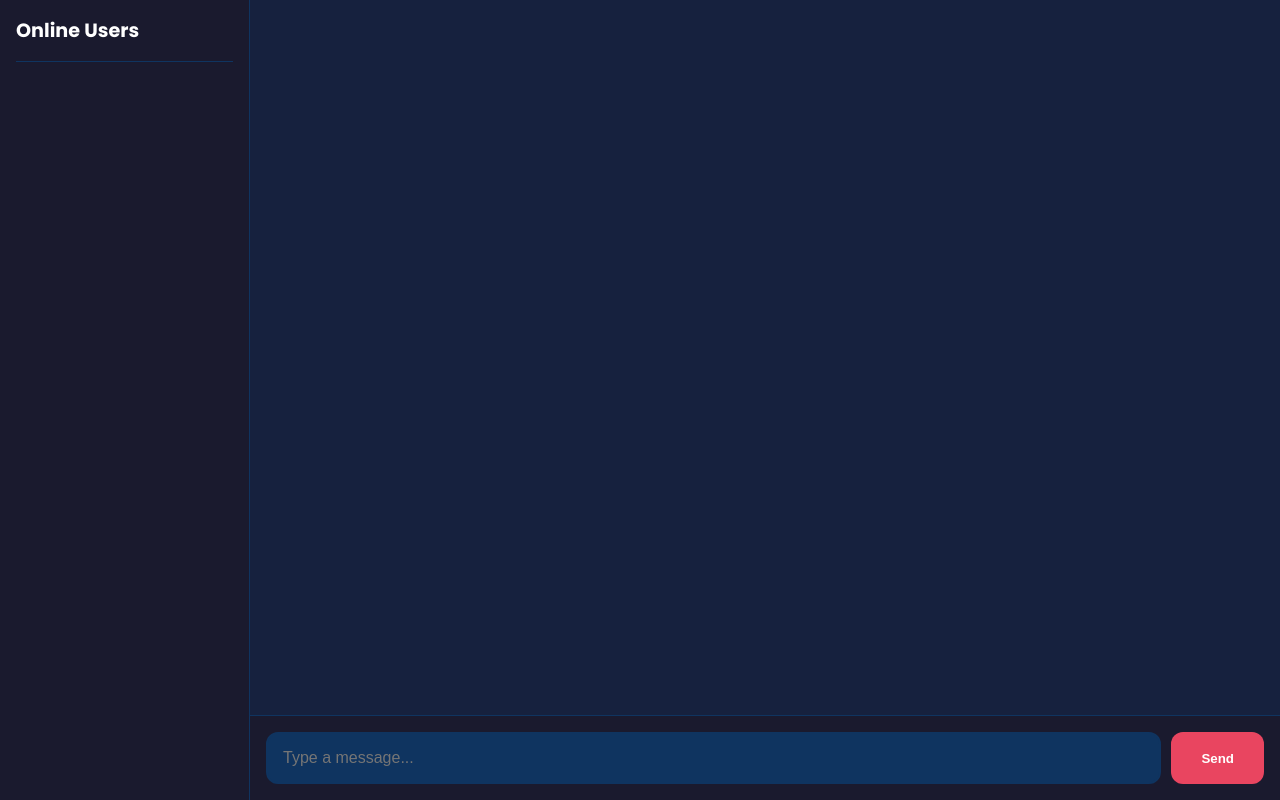
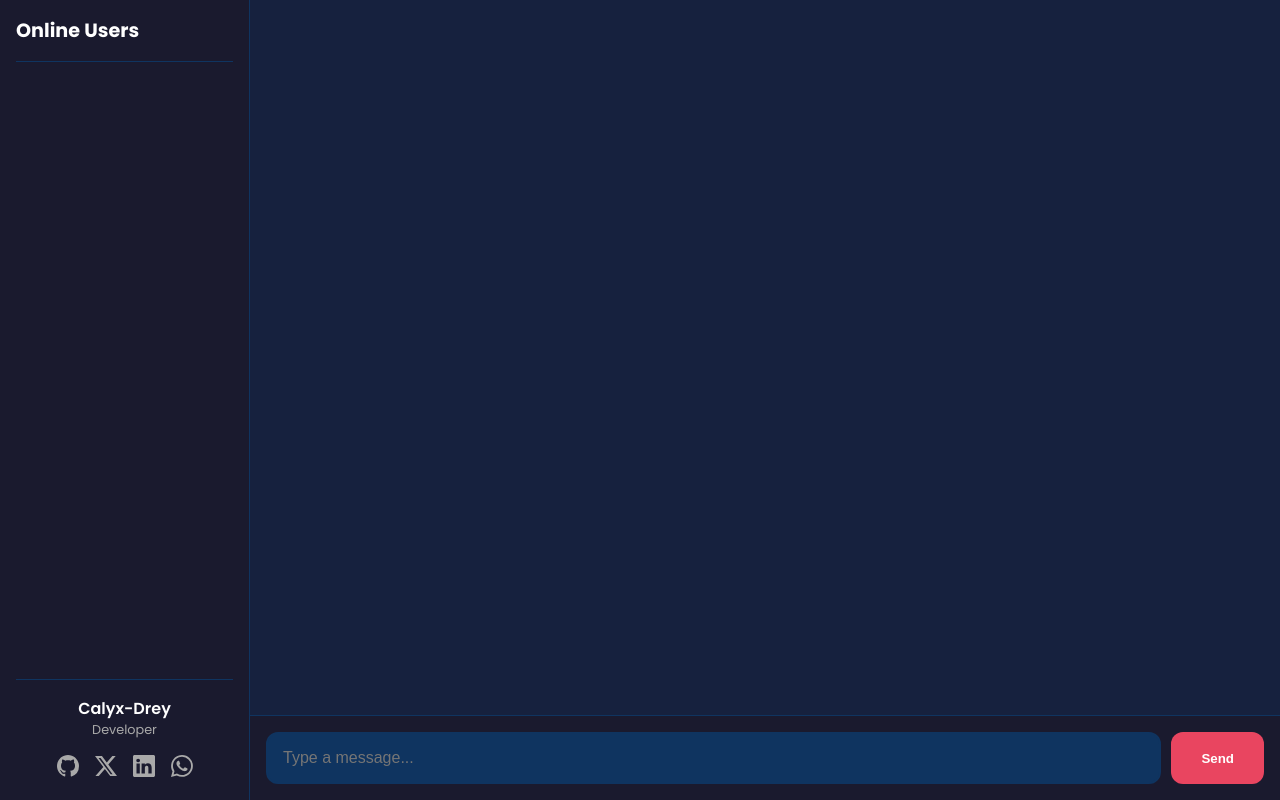
Before and after one commit to calyxdrey18/calyx-ai, a website: page public/index.html in a window 1280 px wide. Both pictures are taken after typing "Sample" into the empty fields and a click on the button "Join Chat". Drawn offline with nearby package versions, Linux system fonts and the light colour scheme; no server answers.

Commit message:
Update index.html

```diff
--- a/public/index.html
+++ b/public/index.html
@@ -42,10 +42,19 @@
 
         .user-sidebar { position: fixed; top: 0; left: 0; width: 250px; height: 100%; background-color: var(--bg-color); z-index: 1000; display: flex; flex-direction: column; padding: 1rem; transform: translateX(-100%); transition: transform 0.3s ease-in-out; }
         .user-sidebar.visible { transform: translateX(0); }
-        .user-sidebar h2 { font-size: 1.2rem; color: #fff; padding-bottom: 1rem; border-bottom: 1px solid var(--border-color); margin-bottom: 1rem; }
-        #user-list { list-style: none; overflow-y: auto; }
+        .user-sidebar h2 { font-size: 1.2rem; color: #fff; padding-bottom: 1rem; border-bottom: 1px solid var(--border-color); margin-bottom: 1rem; flex-shrink: 0; }
+        #user-list { list-style: none; overflow-y: auto; flex-grow: 1; } /* flex-grow is key */
         #user-list li { padding: 8px 0; color: var(--light-gray); display: flex; align-items: center; gap: 10px; }
         #user-list li::before { content: '●'; color: var(--accent-color); font-size: 0.8em; }
+
+        /* NEW: Sidebar Footer */
+        .sidebar-footer { flex-shrink: 0; padding-top: 1rem; margin-top: 1rem; border-top: 1px solid var(--border-color); text-align: center; }
+        .dev-meta .dev-name { font-weight: 600; color: #fff; }
+        .dev-meta .dev-title { font-size: 0.8rem; color: var(--light-gray); margin-bottom: 1rem; }
+        .social-links { display: flex; justify-content: center; gap: 1rem; }
+        .social-links a { color: var(--light-gray); transition: all 0.2s ease; }
+        .social-links a:hover { color: var(--accent-color); transform: translateY(-2px); }
+        .social-icon { width: 22px; height: 22px; }
 
         .main-chat { flex: 1; display: flex; flex-direction: column; }
         #messages { list-style-type: none; padding: 1.5rem; flex: 1; overflow-y: auto; display: flex; flex-direction: column; gap: 1rem; }
@@ -73,12 +82,11 @@
         #message-input:focus { outline: none; border-color: var(--accent-color); }
         #send-btn { padding: 15px 30px; margin-left: 10px; font-weight: 600; background: var(--accent-color); color: #fff; border: none; border-radius: var(--border-radius); cursor: pointer; transition: background-color 0.2s; }
 
-        /* Desktop Layout */
         @media (min-width: 768px) {
             #chat-screen { flex-direction: row; }
-            .chat-header { display: none; } /* Hide header on desktop */
+            .chat-header { display: none; }
             .user-sidebar { position: static; transform: translateX(0); border-right: 1px solid var(--border-color); }
-            #sidebar-overlay { display: none; } /* No overlay needed */
+            #sidebar-overlay { display: none; }
         }
     </style>
 </head>
@@ -97,17 +105,36 @@
             <div class="user-sidebar" id="user-sidebar">
                 <h2>Online Users</h2>
                 <ul id="user-list"></ul>
+                <!-- NEW: Sidebar Footer -->
+                <div class="sidebar-footer">
+                    <div class="dev-meta">
+                        <p class="dev-name">Calyx-Drey</p>
+                        <p class="dev-title">Developer</p>
+                    </div>
+                    <div class="social-links">
+                        <a href="#" target="_blank" title="GitHub">
+                            <svg class="social-icon" viewBox="0 0 16 16" fill="currentColor"><path d="M8 0C3.58 0 0 3.58 0 8c0 3.54 2.29 6.53 5.47 7.59.4.07.55-.17.55-.38 0-.19-.01-.82-.01-1.49-2.01.37-2.53-.49-2.69-.94-.09-.23-.48-.94-.82-1.13-.28-.15-.68-.52-.01-.53.63-.01 1.08.58 1.23.82.72 1.21 1.87.87 2.33.66.07-.52.28-.87.51-1.07-1.78-.2-3.64-.89-3.64-3.95 0-.87.31-1.59.82-2.15-.08-.2-.36-1.02.08-2.12 0 0 .67-.21 2.2.82.64-.18 1.32-.27 2-.27.68 0 1.36.09 2 .27 1.53-1.04 2.2-.82 2.2-.82.44 1.1.16 1.92.08 2.12.51.56.82 1.27.82 2.15 0 3.07-1.87 3.75-3.65 3.95.29.25.54.73.54 1.48 0 1.07-.01 1.93-.01 2.2 0 .21.15.46.55.38A8.013 8.013 0 0 0 16 8c0-4.42-3.58-8-8-8z"></path></svg>
+                        </a>
+                        <a href="#" target="_blank" title="Twitter/X">
+                            <svg class="social-icon" viewBox="0 0 16 16" fill="currentColor"><path d="M12.6.75h2.454l-5.36 6.142L16 15.25h-4.937l-3.867-5.07-4.425 5.07H.316l5.733-6.57L0 .75h5.063l3.495 4.633L12.602.75zM11.437 13.975h1.34L4.04 2.165H2.59l8.847 11.81z"></path></svg>
+                        </a>
+                        <a href="#" target="_blank" title="LinkedIn">
+                            <svg class="social-icon" viewBox="0 0 16 16" fill="currentColor"><path d="M0 1.146C0 .513.526 0 1.175 0h13.65C15.474 0 16 .513 16 1.146v13.708c0 .633-.526 1.146-1.175 1.146H1.175C.526 16 0 15.487 0 14.854V1.146zm4.943 12.248V6.169H2.542v7.225h2.401zm-1.2-8.212c.837 0 1.358-.554 1.358-1.248-.015-.709-.52-1.248-1.342-1.248-.822 0-1.359.54-1.359 1.248 0 .694.521 1.248 1.327 1.248h.016zm4.908 8.212V9.359c0-.216.016-.432.08-.586.173-.431.568-.878 1.232-.878.869 0 1.216.662 1.216 1.634v3.865h2.401V9.25c0-2.22-1.184-3.252-2.764-3.252-1.274 0-1.845.7-2.165 1.193v.025h-.016a5.54 5.54 0 0 1 .016-.025V6.169h-2.4c.03.678 0 7.225 0 7.225h2.4z"></path></svg>
+                        </a>
+                        <a href="#" target="_blank" title="WhatsApp">
+                           <svg class="social-icon" viewBox="0 0 16 16" fill="currentColor"><path d="M13.601 2.326A7.854 7.854 0 0 0 7.994 0C3.627 0 .068 3.558.064 7.926c0 1.399.366 2.76 1.057 3.965L0 16l4.204-1.102a7.933 7.933 0 0 0 3.79.965h.004c4.368 0 7.926-3.558 7.93-7.93A7.898 7.898 0 0 0 13.6 2.326zM7.994 14.521a6.573 6.573 0 0 1-3.356-.92l-.24-.144-2.494.654.666-2.433-.156-.251a6.56 6.56 0 0 1-1.007-3.505c0-3.626 2.957-6.584 6.591-6.584a6.56 6.56 0 0 1 4.66 1.931 6.557 6.557 0 0 1 1.928 4.66c-.004 3.639-2.961 6.592-6.592 6.592zm3.615-4.934c-.197-.099-1.17-.578-1.353-.646-.182-.065-.315-.099-.445.099-.133.197-.513.646-.627.775-.114.133-.232.148-.43.05-.197-.1-.836-.308-1.592-.985-.59-.525-.985-1.175-1.103-1.372-.114-.198-.011-.304.088-.403.087-.088.197-.232.296-.346.1-.114.133-.198.198-.33.065-.134.034-.248-.015-.347-.05-.099-.445-1.076-.612-1.47-.16-.389-.323-.335-.445-.34-.114-.007-.247-.007-.38-.007a.729.729 0 0 0-.529.247c-.182.198-.691.677-.691 1.654 0 .977.71 1.916.81 2.049.098.133 1.394 2.132 3.383 2.992.47.205.84.326 1.129.418.475.152.904.129 1.246.08.38-.058 1.171-.48 1.338-.943.164-.464.164-.86.114-.943-.049-.084-.182-.133-.38-.232z"></path></svg>
+                        </a>
+                    </div>
+                </div>
             </div>
-
             <div id="sidebar-overlay"></div>
-
             <div class="main-chat">
                 <header class="chat-header">
                      <button id="toggle-users-btn" title="Toggle user list">
                         <svg viewBox="0 0 24 24" fill="currentColor"><path d="M3 18h18v-2H3v2zm0-5h18v-2H3v2zm0-7v2h18V6H3z"></path></svg>
                      </button>
                     <h1>Calyx Dev Live Chat</h1>
-                    <div></div> <!-- Spacer -->
+                    <div></div>
                 </header>
                 <ul id="messages"></ul>
                 <form class="message-form" id="message-form">
@@ -137,7 +164,6 @@
 
             let myUsername = '';
 
-            // --- UI & Event Handlers ---
             loginForm.addEventListener('submit', (e) => {
                 e.preventDefault();
                 const username = usernameInput.value.trim();
@@ -169,7 +195,6 @@
             toggleUsersBtn.addEventListener('click', toggleSidebar);
             sidebarOverlay.addEventListener('click', toggleSidebar);
 
-            // --- Helper Functions ---
             const formatTimestamp = (dateString) => {
                 const date = new Date(dateString);
                 return date.toLocaleTimeString([], { hour: '2-digit', minute: '2-digit' });
@@ -212,15 +237,11 @@
                 messagesList.scrollTop = messagesList.scrollHeight;
             };
 
-            // --- Socket.IO Listeners ---
             socket.on('load history', (history) => {
                 history.forEach(data => addMessage(data));
             });
-
             socket.on('chat message', (data) => addMessage(data));
-
             socket.on('system message', (data) => addMessage(data));
-
             socket.on('update users', (users) => {
                 userList.innerHTML = '';
                 users.forEach(user => {
```
